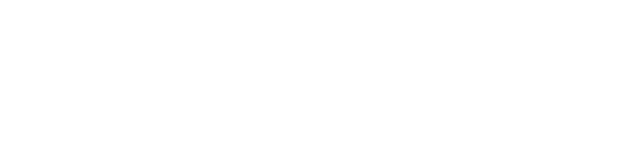
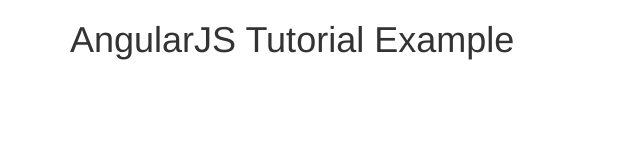
Before and after one commit to paruljain29/first_project, a plain HTML site: page index.html in a window 1280 px wide. Shown: the whole page, without its empty margins (0-640 px from the left). Drawn offline with nearby package versions, Linux system fonts and the light colour scheme.

Commit message:
Update index.html

```diff
--- a/index.html
+++ b/index.html
@@ -8,7 +8,9 @@
     <script src="app.js"></script>
     <script src="main.ctrl.js"></script>
 </head>
-<body>
-
+<body ng-app="app" ng-controller="MainController as main">
+    <div class="container">
+        <h1>{{main.title}}</h1>
+    </div>
 </body>
 </html>
```
